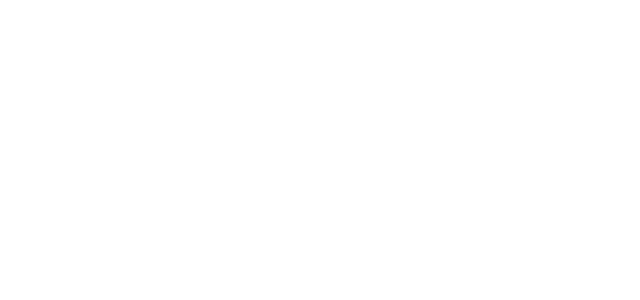
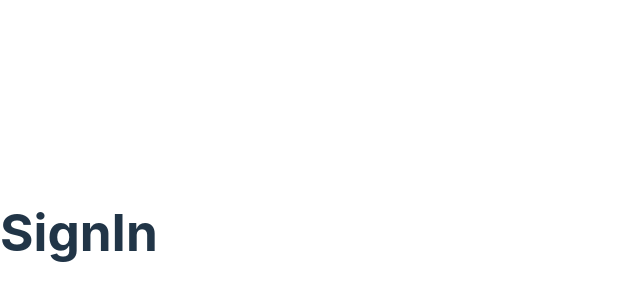
Before and after one commit to EO-galaxy/EO-galaxy-ADMIN, a React (Vite) app: page / in a window 1280 px wide. Shown: the part 168-468 px from the top of the page, without its empty margins (0-640 px from the left). Built offline with nearby package versions, Linux system fonts and the light colour scheme.

Commit message:
chore : 라우팅 설정

```diff
--- a/src/Home/Home.tsx
+++ b/src/Home/Home.tsx
@@ -1,9 +1,16 @@
+import { Helmet } from "react-helmet-async";
+
 function Home() {
   return (
     <div>
-
+      <Helmet>
+        <title>Home</title>
+      </Helmet>
+      <main>
+        <h1>Home</h1>
+      </main>
     </div>
-  )
+  );
 }
 
-export default Home
+export default Home;
--- a/src/SignIn/SignIn.tsx
+++ b/src/SignIn/SignIn.tsx
@@ -1,9 +1,16 @@
+import { Helmet } from "react-helmet-async";
+
 function SignIn() {
   return (
     <div>
-
+      <Helmet>
+        <title>SignIn</title>
+      </Helmet>
+      <main>
+        <h1>SignIn</h1>
+      </main>
     </div>
-  )
+  );
 }
 
-export default SignIn
+export default SignIn;
```
Also changed, not shown: src/route/index.tsx (+6 -1 lines).
